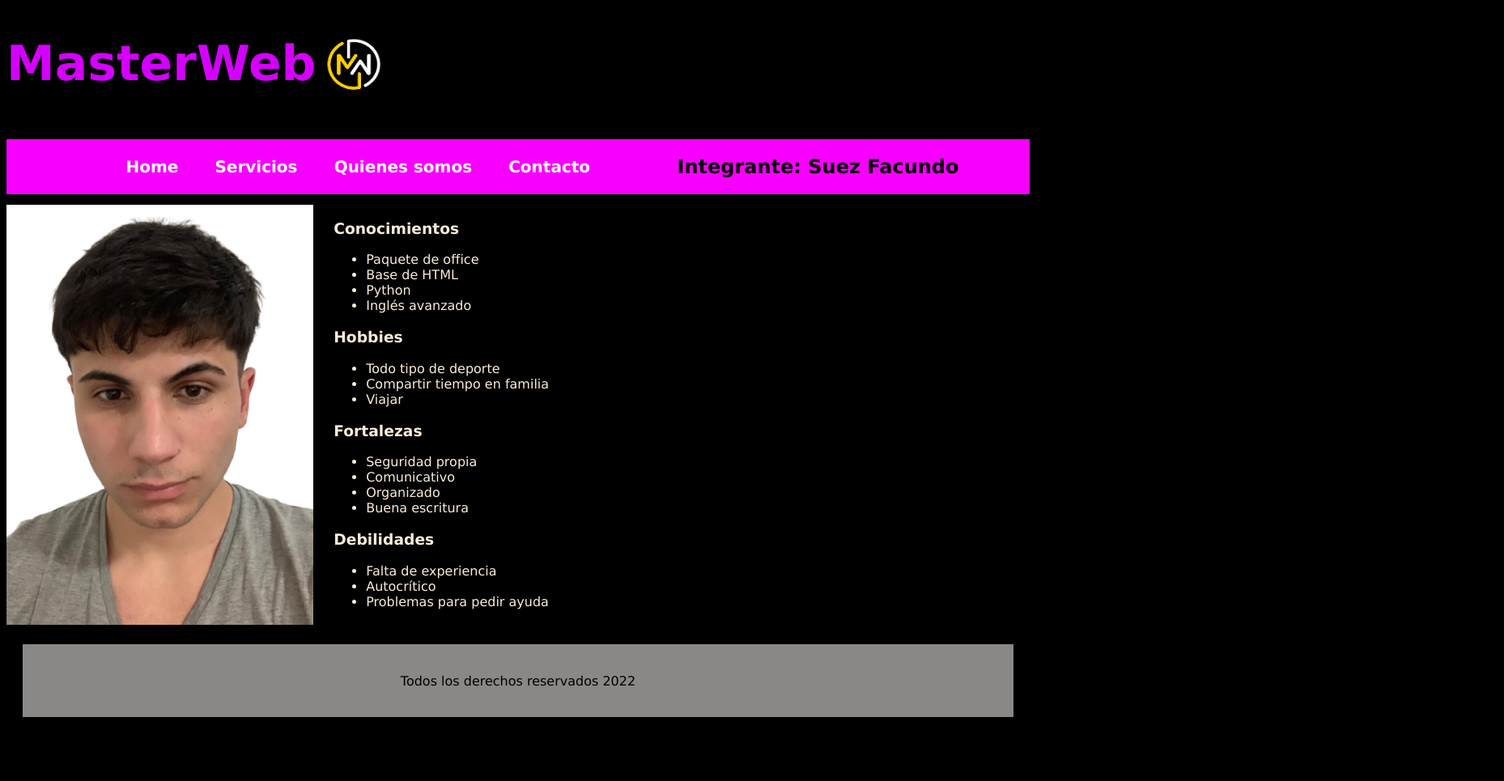
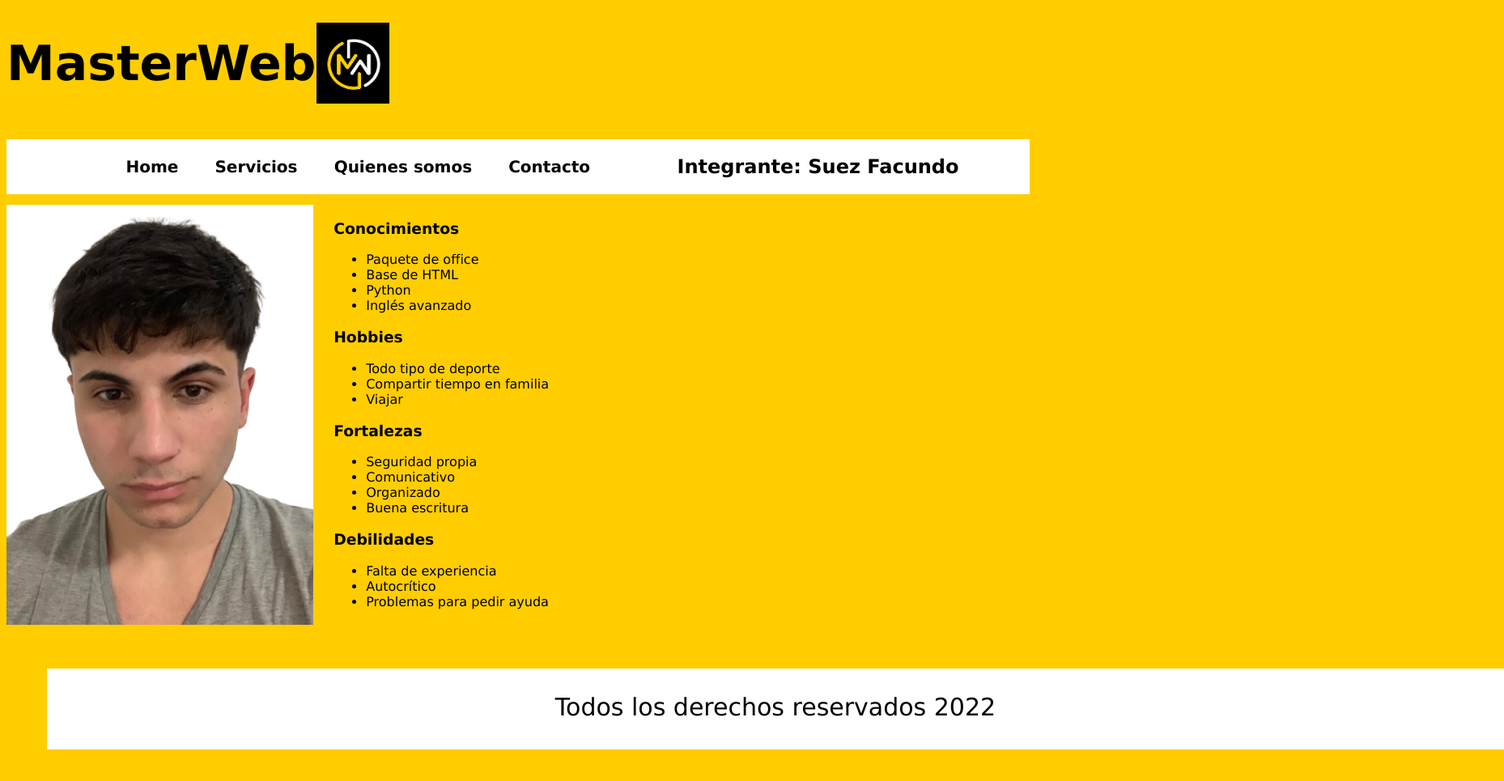
Before and after one commit to Felipetrama/StartupGrupo9, a plain HTML site: page StartupGrupo9/fichas/fichasuez.html in a window 1280 px wide. Shown: the part 5-970 px from the top of the page at 81% size, 1858 px wide, since content can reach past the window. Before the commit the page ends 911 px from the top, so only its background shows below. Drawn offline with Linux system fonts and the light colour scheme.

Commit message:
Versión final

```diff
--- a/StartupGrupo9/css/estilos.css
+++ b/StartupGrupo9/css/estilos.css
@@ -1,5 +1,5 @@
 * {
-    font-family: Arial, Helvetica, sans-serif;
+    font-family: 'Lucida Sans', 'Lucida Sans Regular', 'Lucida Grande', 'Lucida Sans Unicode', Geneva, Verdana, sans-serif;
 }
 
 body {
@@ -10,7 +10,7 @@ body {
 
 header {
     width: 100%;
-    background-color: rgb(0, 0, 0);
+    background-color: rgb(255, 255, 255);
     margin: 0px;
     display: flex;
     flex-direction: row;
@@ -31,7 +31,7 @@ footer {
 
 nav {
     width: 100%;
-    background-color: rgb(0, 0, 0);
+    background-color: rgb(255, 255, 255);
     list-style-type: none;
     text-align: center;
     margin: 0;
@@ -52,7 +52,7 @@ nav ul li a {
 
     font-size: 20px;
     padding: 20px;
-    color: #fff;
+    color: rgb(0, 0, 0);
     text-decoration: none;
     font-weight: bold;
     transition: all 0.5s ease;
@@ -60,7 +60,7 @@ nav ul li a {
 
 nav ul li a:hover {
     padding: 5px 10px;
-    background: #fff;
+    background: rgb(255, 205, 0);
     color: #000;
     border-radius: 15px;
 }
@@ -78,14 +78,14 @@ nav ul li a:hover {
 
 .TituloPrincipal {
     text-align: center;
-    background-color: rgb(0, 0, 0);
-    color: rgb(212, 0, 255);
+    background-color: rgb(255, 255, 255);
+    color: rgb(0, 0, 0);
     margin-right: 0px;
     font-size: 60px;
 }
 
 .contenedor {
-    color: rgb(212, 0, 255);
+    color: rgb(0, 0, 0);
     font-size: 20px;
     width: 100%;
     text-align: center;
@@ -132,7 +132,7 @@ nav ul li a:hover {
 .TituloPagina {
     text-align: center;
     background-color: rgb(255, 255, 255);
-    color: rgb(212, 0, 255);
+    color: rgb(0, 0, 0);
 }
 
 .contenedorflex {
@@ -142,12 +142,12 @@ nav ul li a:hover {
 }
 
 .cajaintegrante {
-    background-color: rgb(61, 0, 73);
+    background-color: rgb(255, 255, 255);
     width: 300px;
     margin: 20px;
     padding: 10px;
     border-radius: 20px;
-    box-shadow: 10px 10px 5px rgb(90, 91, 91);
+    box-shadow: 10px 10px 5px rgb(59, 59, 59);
     text-align: center;
 
 }
@@ -164,7 +164,7 @@ nav ul li a:hover {
 .NombreIntegrante {
     font-family: 'Gill Sans', 'Gill Sans MT', Calibri, 'Trebuchet MS', sans-serif;
     font-size: larger;
-    color: blueviolet;
+    color: rgb(0, 0, 0);
     text-align: center;
 }
 
@@ -192,7 +192,7 @@ nav ul li a:hover {
         width: 100%;
 
     }
-    /* hamburger */
+
     .checkbox {
         display: none;
     }
@@ -282,7 +282,7 @@ nav ul li a:hover {
         cursor: pointer;
     }
 
-    /* functionality */
+
     .checkbox:checked~.background {
         transform: scale(80);
     }
@@ -293,8 +293,7 @@ nav ul li a:hover {
         right: 0;
     }
 
-    /*  */
-    /* styling hamb ICON */
+
     .icon {
         position: absolute;
         top: 50%;
--- a/StartupGrupo9/css/fichas.css
+++ b/StartupGrupo9/css/fichas.css
@@ -1,24 +1,19 @@
-footer {
-    height: 50px;
-    background-color: rgb(138, 136, 134);
-    text-align: center;
-    padding: 20px;
-    margin: 20px;
-}
 body{
     font-family: 'Lucida Sans', 'Lucida Sans Regular', 'Lucida Grande', 'Lucida Sans Unicode', Geneva, Verdana, sans-serif;
+    background-color: rgb(255, 205, 0);
+        color: #000;
 }
 @media (min-width:769px) {
     body {
         font-family: 'Lucida Sans', 'Lucida Sans Regular', 'Lucida Grande', 'Lucida Sans Unicode', Geneva, Verdana, sans-serif;
-        background-color: rgb(0, 0, 0);
+
 
     }
 
     header {
       width: 100%;
       height: 200px;
-        background-color: rgb(0, 0, 0);
+      background-color: rgb(255, 205, 0);
       margin: 0px;
       padding-bottom: 50px;
 
@@ -31,7 +26,7 @@ body{
     }
     nav {
         width: 100%;
-        background-color: rgb(247, 0, 255);
+        background-color: rgb(255, 255, 255);
         list-style-type: none;
         text-align: center;
         margin: 0;
@@ -59,7 +54,7 @@ body{
 
         font-size: 20px;
         padding: 20px;
-        color: #fff;
+        color: rgb(0, 0, 0);
         text-decoration: none;
         font-weight: bold;
         transition: all 0.5s ease;
@@ -67,9 +62,20 @@ body{
 
     nav ul li a:hover {
       padding: 5px 10px;
-        background: #fff;
+      background: rgb(255, 205, 0);
       color: #000;
       border-radius: 15px;
+    }
+
+    footer {
+      width: 1800px;
+      height: 100px;
+      background-color: rgb(255, 255, 255);
+      text-align: center;
+      font-size: 30px;
+      display: flex;
+      justify-content: center;
+      margin: 50px;
   }
 
     .contenedorHeader {
@@ -85,8 +91,8 @@ body{
 
     .TituloPrincipal {
       text-align: center;
-        background-color: rgb(0, 0, 0);
-        color: rgb(212, 0, 255);
+      background-color: rgb(255, 205, 0);
+      color: rgb(0, 0, 0);
       margin-right: 0px;
       font-size: 60px;
     }
@@ -118,17 +124,17 @@ body{
     }
 
     h3 {
-        color: antiquewhite;
+        color: rgb(0, 0, 0);
     }
 
 
 
     h1 {
-        color: antiquewhite;
+        color: rgb(0, 0, 0);
     }
 
     li {
-        color: antiquewhite;
+        color: rgb(0, 0, 0);
     }
     #navi-toggle{
         display: none;
@@ -160,7 +166,7 @@ body{
         height: 150px;
         width: 140px;
     }
-    /* hamburger */
+
 .checkbox {
     display: none;
   }
@@ -252,7 +258,6 @@ background-image: linear-gradient(225deg, #272024 0%, #6d1bb3 50%, #000004 100%)
     cursor: pointer;
   }
 
-  /* functionality */
   .checkbox:checked ~ .background {
     transform: scale(80);
   }
@@ -262,8 +267,7 @@ background-image: linear-gradient(225deg, #272024 0%, #6d1bb3 50%, #000004 100%)
     right: 0;
   }
 
-  /*  */
-  /* styling hamb ICON */
+
   .icon {
     position: absolute;
     top: 50%;
```
Also changed, not shown: StartupGrupo9/contacto.html (+2 -2 lines), StartupGrupo9/fichasoliz.html (+2 -2 lines), StartupGrupo9/fichasuez.html (+1 -1 lines), StartupGrupo9/fichatrama.html (+1 -1 lines), StartupGrupo9/fichazivano.html (+2 -2 lines), StartupGrupo9/index.html (+2 -2 lines), StartupGrupo9/integrantes.html (+2 -2 lines), StartupGrupo9/servicios.html (+2 -2 lines). Lines whose indentation alone changed are shown as unchanged.
